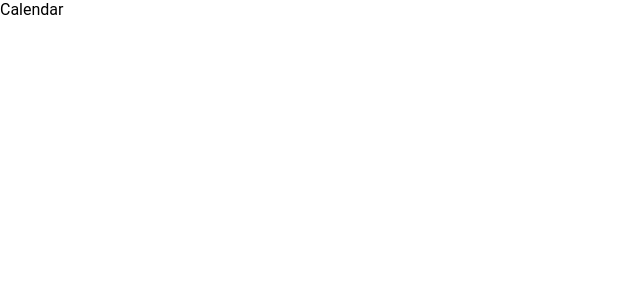
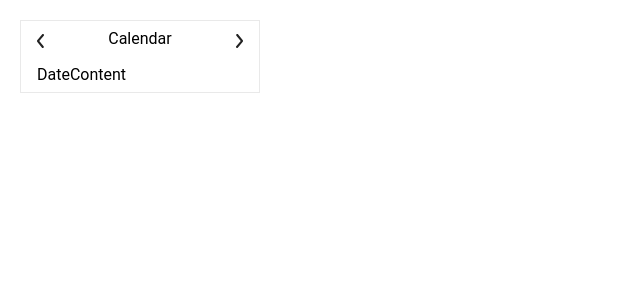
Before and after one commit to ken1271/Calendar, a Next.js app: page / in a window 1280 px wide. Shown: the top 300 px of the page, without its empty margins (0-640 px from the left). Built offline with nearby package versions, Linux system fonts and the light colour scheme.

Commit message:
Sacffold calendar

```diff
--- a/src/components/calendar.tsx
+++ /dev/null
@@ -1,7 +0,0 @@
-import React from 'react';
-
-const Calendar = () => (
-	<div>Calendar</div>
-);
-
-export default Calendar;
--- /dev/null
+++ b/src/components/calendar/dateContent.tsx
@@ -0,0 +1,19 @@
+import React from 'react';
+import styled from 'styled-components';
+
+const DateWrapper = styled.div`
+	display: flex;
+	justify-content: space-between;
+`;
+
+interface IDateContent {
+	className?: string;
+}
+
+const DateContent = ({ className }: IDateContent): JSX.Element => (
+	<DateWrapper className={className}>
+		DateContent
+	</DateWrapper>
+);
+
+export default DateContent;
--- /dev/null
+++ b/src/components/calendar/header.tsx
@@ -0,0 +1,31 @@
+import React from 'react';
+import styled from 'styled-components';
+
+import { ArrowLeftIcon } from '@src/components/common/icon';
+
+const HeaderWrapper = styled.div`
+	display: flex;
+	justify-content: space-between;
+`;
+
+const HeaderContent = styled.div`
+	flex-grow: 1;
+	margin: 0 4px;
+	text-align: center;
+`;
+
+const ArrowRightIcon = styled(ArrowLeftIcon)`
+	transform: rotate(180deg);
+`;
+
+const Header = (): JSX.Element => (
+	<HeaderWrapper>
+		<ArrowLeftIcon />
+		<HeaderContent>
+			Calendar
+		</HeaderContent>
+		<ArrowRightIcon />
+	</HeaderWrapper>
+);
+
+export default Header;
--- /dev/null
+++ b/src/components/calendar/index.tsx
@@ -0,0 +1,45 @@
+import React, { useState } from 'react';
+import styled from 'styled-components';
+import { mapValues } from 'lodash';
+
+import { DATE, MONTH, YEAR } from '@src/constants/calendar';
+
+import Header from './header';
+import DateContent from './dateContent';
+import MonthContent from './monthContent';
+import YearContent from './yearContent';
+
+const CONTENT_MAPPING = {
+	[DATE]: DateContent,
+	[MONTH]: MonthContent,
+	[YEAR]: YearContent,
+};
+
+const STYLED_TAB_CONTENT_MAPPING = mapValues(
+	CONTENT_MAPPING,
+	component => styled(component)`
+		padding: 0 8px;
+		margin-top: 12px;
+	`,
+);
+
+const CalendarWrapper = styled.div`
+	width: 240px;
+	border: 1px solid #E9E9E9;
+	padding: 8px;
+`;
+
+const Calendar = (): JSX.Element => {
+	const [contentType, setContentType] = useState(DATE);
+
+	const Content = STYLED_TAB_CONTENT_MAPPING[contentType];
+
+	return (
+		<CalendarWrapper>
+			<Header />
+			<Content />
+		</CalendarWrapper>
+	);
+};
+
+export default Calendar;
--- /dev/null
+++ b/src/components/calendar/monthContent.tsx
@@ -0,0 +1,19 @@
+import React from 'react';
+import styled from 'styled-components';
+
+const MonthWrapper = styled.div`
+	display: flex;
+	justify-content: space-between;
+`;
+
+interface IMonthContent {
+	className?: string;
+}
+
+const MonthContent = ({ className }: IMonthContent): JSX.Element => (
+	<MonthWrapper className={className}>
+		MonthContent
+	</MonthWrapper>
+);
+
+export default MonthContent;
--- /dev/null
+++ b/src/components/calendar/yearContent.tsx
@@ -0,0 +1,19 @@
+import React from 'react';
+import styled from 'styled-components';
+
+const YearWrapper = styled.div`
+	display: flex;
+	justify-content: space-between;
+`;
+
+interface IYearContent {
+	className?: string;
+}
+
+const YearContent = ({ className }: IYearContent): JSX.Element => (
+	<YearWrapper className={className}>
+		YearContent
+	</YearWrapper>
+);
+
+export default YearContent;
--- /dev/null
+++ b/src/components/common/icon.tsx
@@ -0,0 +1,18 @@
+/* eslint-disable max-len */
+import React from 'react';
+
+export const ArrowLeftIcon = (props: React.SVGProps<SVGSVGElement>): JSX.Element => (
+	<svg
+		width="24"
+		height="24"
+		viewBox="0 0 24 24"
+		fill="none"
+		xmlns="http://www.w3.org/2000/svg"
+		{...props}
+	>
+		<path
+			d="M7.99875 12.0013C7.99829 11.7676 8.07967 11.5412 8.22875 11.3613L13.2287 5.36125C13.3985 5.15704 13.6424 5.02861 13.9068 5.00423C14.1713 4.97985 14.4345 5.06151 14.6387 5.23125C14.843 5.40099 14.9714 5.6449 14.9958 5.90933C15.0201 6.17375 14.9385 6.43704 14.7687 6.64125L10.2887 12.0013L14.6087 17.3613C14.6918 17.4635 14.7538 17.5812 14.7913 17.7076C14.8287 17.8339 14.8408 17.9664 14.8269 18.0974C14.8129 18.2285 14.7732 18.3554 14.7101 18.4711C14.6469 18.5867 14.5615 18.6887 14.4587 18.7713C14.3559 18.8628 14.2353 18.9322 14.1044 18.975C13.9736 19.0178 13.8353 19.0331 13.6982 19.0199C13.5611 19.0068 13.4283 18.9655 13.3079 18.8986C13.1875 18.8317 13.0823 18.7407 12.9987 18.6313L8.16875 12.6313C8.04323 12.4462 7.98338 12.2244 7.99875 12.0013Z"
+			fill="#222222"
+		/>
+	</svg>
+);
--- /dev/null
+++ b/src/constants/calendar.ts
@@ -0,0 +1,3 @@
+export const DATE = 'DATE';
+export const MONTH = 'MONTH';
+export const YEAR = 'YEAR';
--- a/styles/globals.css
+++ b/styles/globals.css
@@ -1,6 +1,6 @@
 html,
 body {
-  padding: 0;
+  padding: 10px;
   margin: 0;
   font-family: 'Roboto', 'Noto Sans TC', '微軟正黑體', sans-serif;
 }
```
